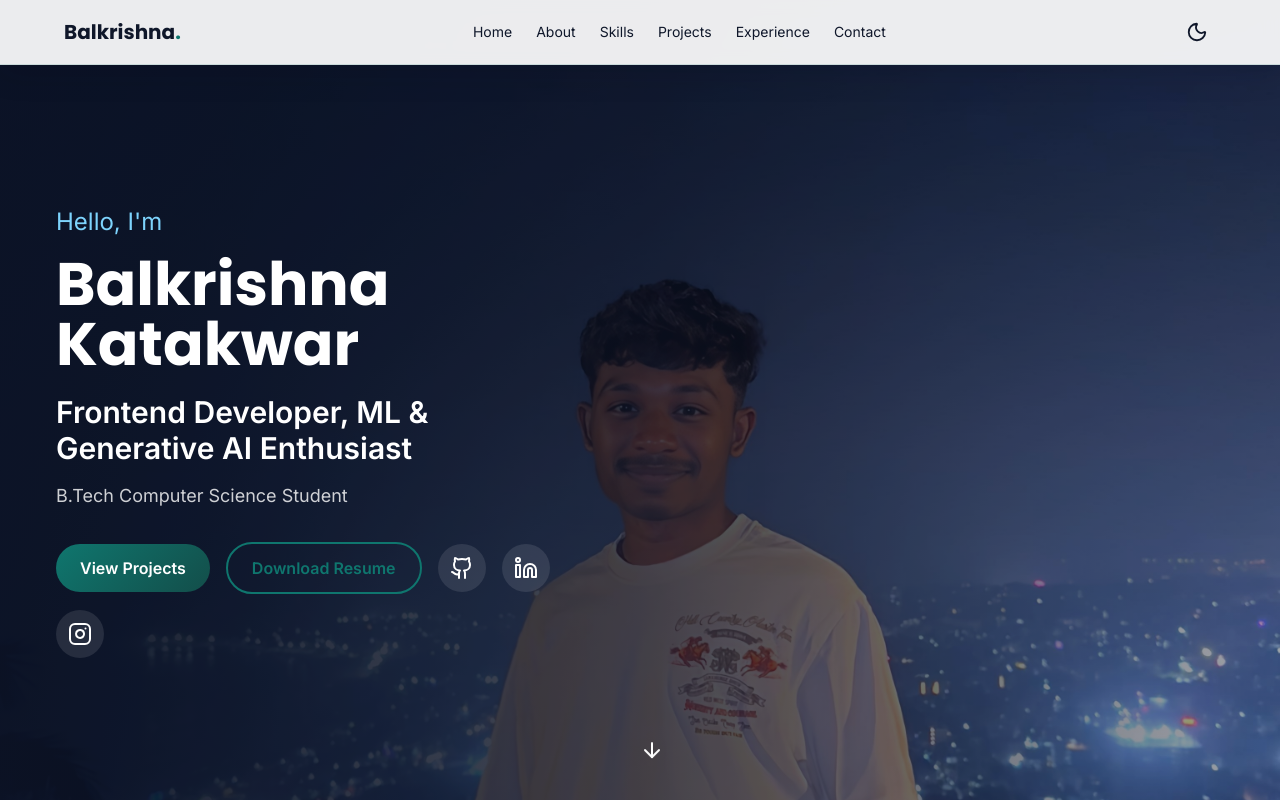
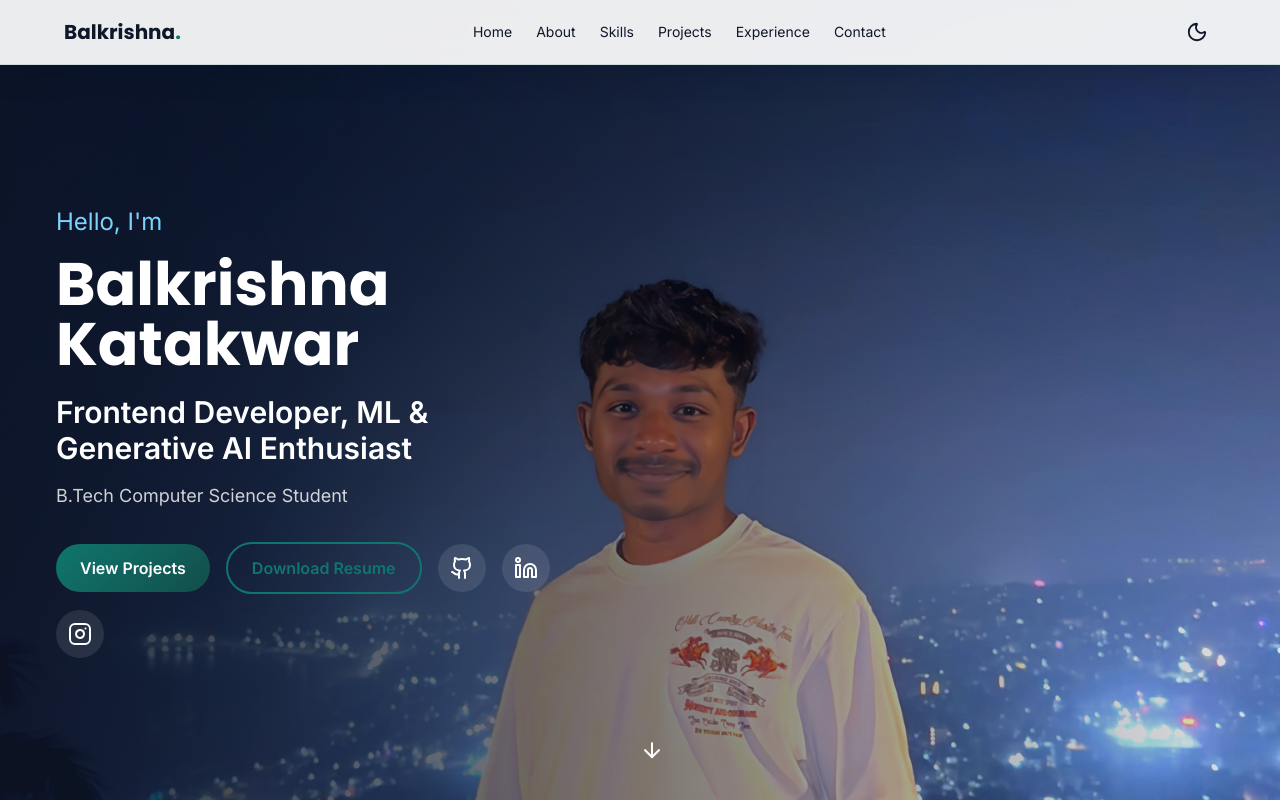
Before and after one commit to Katakwar123/Balkrishna-Portfolio, a React (Vite) app in the folder client/: page / in a window 1280 px wide. Shown: the top 802 px of the page. Built offline with nearby package versions, Linux system fonts and the light colour scheme.

Commit message:
Improve hero image visibility in dark mode

```diff
--- a/client/src/components/sections/Hero.jsx
+++ b/client/src/components/sections/Hero.jsx
@@ -13,7 +13,7 @@ const Hero = () => {
         <img
           src={heroConfig.backgroundImage}
           alt=""
-          className="w-full h-full object-cover object-[72%_42%] md:object-[68%_42%]"
+          className="hero-photo w-full h-full object-cover object-[72%_42%] md:object-[68%_42%]"
         />
         <div className="hero-overlay absolute inset-0" />
         <div className="hero-scrim absolute inset-0" />
--- a/client/src/index.css
+++ b/client/src/index.css
@@ -13,9 +13,10 @@
   --light-text: #64748b;
   --nav-bg: rgba(255, 255, 255, 0.92);
   --footer-bg: #0f172a;
-  --hero-overlay-strong: rgba(15, 23, 42, 0.95);
-  --hero-overlay-mid: rgba(15, 23, 42, 0.7);
-  --hero-overlay-soft: rgba(15, 23, 42, 0.2);
+  --hero-overlay-strong: rgba(15, 23, 42, 0.88);
+  --hero-overlay-mid: rgba(15, 23, 42, 0.5);
+  --hero-overlay-soft: rgba(15, 23, 42, 0.04);
+  --hero-scrim: rgba(2, 6, 23, 0.08);
   --section-white: #ffffff;
   --soft-border: rgba(15, 118, 110, 0.15);
   --input-bg: #ffffff;
@@ -32,9 +33,10 @@
   --light-text: #94a3b8;
   --nav-bg: rgba(2, 6, 23, 0.96);
   --footer-bg: #020617;
-  --hero-overlay-strong: rgba(2, 6, 23, 0.95);
-  --hero-overlay-mid: rgba(2, 6, 23, 0.72);
-  --hero-overlay-soft: rgba(2, 6, 23, 0.26);
+  --hero-overlay-strong: rgba(2, 6, 23, 0.86);
+  --hero-overlay-mid: rgba(2, 6, 23, 0.42);
+  --hero-overlay-soft: rgba(2, 6, 23, 0);
+  --hero-scrim: rgba(2, 6, 23, 0);
   --section-white: #111827;
   --soft-border: rgba(45, 212, 191, 0.18);
   --input-bg: #0f172a;
@@ -91,7 +93,15 @@ main {
 }
 
 .hero-scrim {
-  background: rgba(2, 6, 23, 0.22);
+  background: var(--hero-scrim);
+}
+
+.hero-photo {
+  filter: brightness(1.08) contrast(1.04) saturate(1.04);
+}
+
+[data-theme='dark'] .hero-photo {
+  filter: brightness(1.2) contrast(1.06) saturate(1.08);
 }
 
 [data-theme='dark'] .border-primary\/10 {
```
